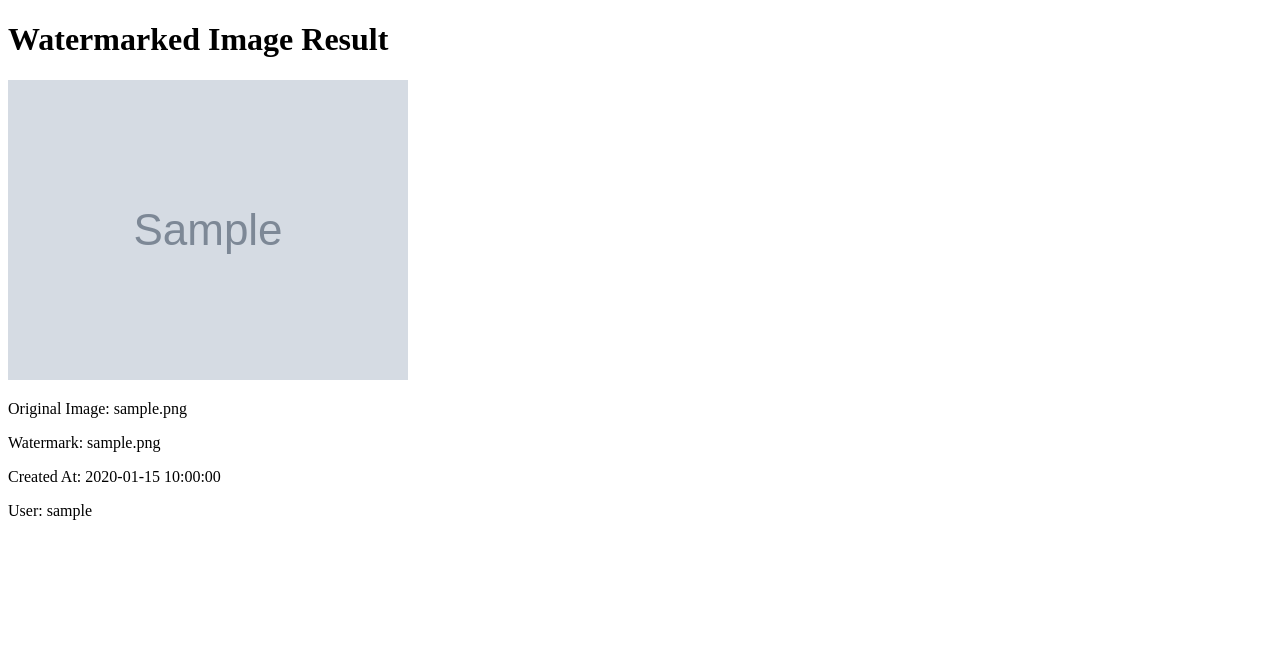
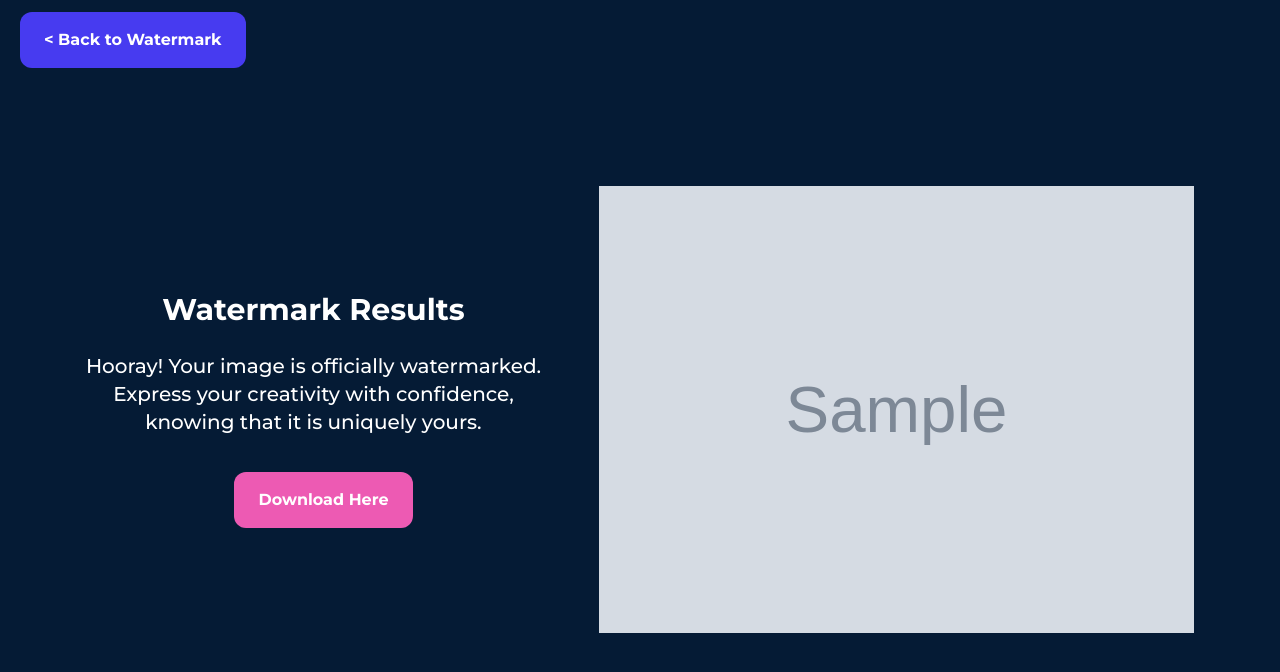
Before and after one commit to ulimamunas/Watermarkni, a Flask app: a page that uses templates/result.html in a window 1280 px wide. Shown: the top 672 px of the page. Run offline with Flask 3, Linux system fonts and the light colour scheme; tables that the repository leaves empty hold one stand-in row (values such as "Sample post"); grey boxes marked "Sample" are stand-in pictures.

Commit message:
Fix Result Page

```diff
--- a/routes.py
+++ b/routes.py
@@ -68,6 +68,11 @@ def logout():
 
     flash('You have been logged out successfully!', 'success')
     return redirect(url_for('home'))
+
+@app.route('/profile')
+@login_required
+def profile():
+    return render_template('profile.html')
 
 @app.route('/watermark' , methods=['GET', 'POST'])
 @login_required
@@ -141,6 +146,7 @@ def result(filename):
         # Handle the case where the watermarked image is not found
         return render_template('result_not_found.html')
 
+
 @app.route('/tmp/<path:filename>')
 def serve_watermarkedImg(filename):
     return send_from_directory('tmp', filename)
--- a/static/css/main.css
+++ b/static/css/main.css
@@ -686,6 +686,31 @@ video {
   margin-right: auto;
 }
 
+.my-\[190px\]{
+  margin-top: 190px;
+  margin-bottom: 190px;
+}
+
+.my-\[150px\]{
+  margin-top: 150px;
+  margin-bottom: 150px;
+}
+
+.my-\[100px\]{
+  margin-top: 100px;
+  margin-bottom: 100px;
+}
+
+.my-\[120px\]{
+  margin-top: 120px;
+  margin-bottom: 120px;
+}
+
+.my-\[110px\]{
+  margin-top: 110px;
+  margin-bottom: 110px;
+}
+
 .mb-28{
   margin-bottom: 7rem;
 }
@@ -774,12 +811,72 @@ video {
   height: 3.5rem;
 }
 
+.h-\[493px\]{
+  height: 493px;
+}
+
+.h-screen{
+  height: 100vh;
+}
+
+.h-\[463px\]{
+  height: 463px;
+}
+
+.h-full{
+  height: 100%;
+}
+
+.h-\[393px\]{
+  height: 393px;
+}
+
+.h-\[443px\]{
+  height: 443px;
+}
+
+.h-\[593px\]{
+  height: 593px;
+}
+
 .w-40{
   width: 10rem;
 }
 
 .w-96{
   width: 24rem;
+}
+
+.w-full{
+  width: 100%;
+}
+
+.w-\[565px\]{
+  width: 565px;
+}
+
+.w-\[525px\]{
+  width: 525px;
+}
+
+.w-\[565\.91px\]{
+  width: 565.91px;
+}
+
+.w-\[595px\]{
+  width: 595px;
+}
+
+.w-\[425px\]{
+  width: 425px;
+}
+
+.w-\[450px\]{
+  width: 450px;
+}
+
+.w-\[625px\]{
+  width: 625px;
 }
 
 .max-w-12{
@@ -871,6 +972,14 @@ video {
   gap: 15rem;
 }
 
+.gap-\[58px\]{
+  gap: 58px;
+}
+
+.gap-\[24px\]{
+  gap: 24px;
+}
+
 .overflow-hidden{
   overflow: hidden;
 }
@@ -940,6 +1062,31 @@ video {
 .bg-white{
   --tw-bg-opacity: 1;
   background-color: rgb(255 255 255 / var(--tw-bg-opacity));
+}
+
+.bg-pink{
+  --tw-bg-opacity: 1;
+  background-color: rgb(237 90 179 / var(--tw-bg-opacity));
+}
+
+.object-contain{
+  -o-object-fit: contain;
+     object-fit: contain;
+}
+
+.object-cover{
+  -o-object-fit: cover;
+     object-fit: cover;
+}
+
+.object-fill{
+  -o-object-fit: fill;
+     object-fit: fill;
+}
+
+.object-center{
+  -o-object-position: center;
+     object-position: center;
 }
 
 .p-0{
@@ -1023,6 +1195,74 @@ video {
 
 .pe-\[70px\]{
   padding-inline-end: 70px;
+}
+
+.pt-44{
+  padding-top: 11rem;
+}
+
+.pb-20{
+  padding-bottom: 5rem;
+}
+
+.pb-6{
+  padding-bottom: 1.5rem;
+}
+
+.pt-10{
+  padding-top: 2.5rem;
+}
+
+.pt-48{
+  padding-top: 12rem;
+}
+
+.pt-4{
+  padding-top: 1rem;
+}
+
+.pt-56{
+  padding-top: 14rem;
+}
+
+.pt-60{
+  padding-top: 15rem;
+}
+
+.pt-64{
+  padding-top: 16rem;
+}
+
+.pb-44{
+  padding-bottom: 11rem;
+}
+
+.pb-16{
+  padding-bottom: 4rem;
+}
+
+.pb-40{
+  padding-bottom: 10rem;
+}
+
+.pb-64{
+  padding-bottom: 16rem;
+}
+
+.pt-\[180px\]{
+  padding-top: 180px;
+}
+
+.pt-\[170px\]{
+  padding-top: 170px;
+}
+
+.pt-\[160px\]{
+  padding-top: 160px;
+}
+
+.text-center{
+  text-align: center;
 }
 
 .font-body{
--- a/templates/result.html
+++ b/templates/result.html
@@ -2,23 +2,27 @@
 <html lang="en">
   <head>
     <meta charset="UTF-8" />
-    <meta http-equiv="X-UA-Compatible" content="IE=edge" />
     <meta name="viewport" content="width=device-width, initial-scale=1.0" />
-    <title>Watermarked Image Result</title>
+    <title>Result</title>
+    <link rel="stylesheet" href="{{url_for('static', filename='css/main.css')}}" />
   </head>
-  <body>
-    <h1>Watermarked Image Result</h1>
+  <body class="bg-dominan">
     {% if filename %}
-    <img src="{{ url_for('serve_watermarkedImg', filename=filename)}}" alt="Watermarked Image" />
-    {% endif %}
-    <p>Original Image: {{ watermarkedImage.original_image.filename }}</p>
-    <p>Watermark: {{ watermarkedImage.watermark.filename }}</p>
-    <p>Created At: {{ watermarkedImage.created_at }}</p>
-
-    {% if watermarkedImage.user %}
-    <p>User: {{ watermarkedImage.user.username }}</p>
-    {% else %}
-    <p>User: Anonymous</p>
+    <div class="text-white font-montserrat">
+      <div class="flex">
+        <a href="{{ url_for('watermark') }}" class="px-6 py-4 mt-3 ms-5 bg-birulagi rounded-xl font-bold text-white font-montserrat"> < Back to Watermark</a>
+      </div>
+      <div class="flex items-center justify-center gap-[58px] my-[110px]">
+        <div class="flex flex-col items-center gap-[24px]">
+          <h1 class="font-bold text-3xl">Watermark Results</h1>
+          <p class="text-xl text-center">Hooray! Your image is officially watermarked. <br />Express your creativity with confidence, <br />knowing that it is uniquely yours.</p>
+          <a href="{{ url_for('serve_watermarkedImg', filename=filename)}}" download="mywatermark.jpg" class="px-6 py-4 mt-3 ms-5 bg-pink rounded-xl font-bold text-white font-montserrat">Download Here</a>
+        </div>
+        <div class="w-[595px] h-[463px]">
+          <img src="{{ url_for('serve_watermarkedImg', filename=filename)}}" alt="Watermarked Image" class="w-full h-full rounded-lg object-contain" />
+        </div>
+      </div>
+    </div>
     {% endif %}
   </body>
 </html>
--- a/templates/watermark.html
+++ b/templates/watermark.html
@@ -14,12 +14,12 @@
       <div class="flex items-center justify-center gap-60">
         {{ form.hidden_tag() }}
         <div class="flex flex-col gap-6 items-center">
-          <h1 class="font-bold text-3xl">Tambah Gambar</h1>
+          <h1 class="font-bold text-3xl">Add Image</h1>
           <img src="{{ url_for('serve_img', filename='logow.svg') }}" class="w-40" alt="" />
           {{ form.original() }}
         </div>
         <div class="flex flex-col gap-6 items-center">
-          <h1 class="font-bold text-3xl">Tambah Watermark</h1>
+          <h1 class="font-bold text-3xl">Add Watermark</h1>
           <img src="{{ url_for('serve_img', filename='logow.svg') }}" class="w-40" alt="" />
           {{ form.watermark() }}
         </div>
```
Also changed, not shown: other parts of static/css/main.css (+54 -0 lines), templates/index.html (+24 -30 lines), templates/profile.html (added, +9 -0 lines), assets/iconw.svg, 8 other files.
